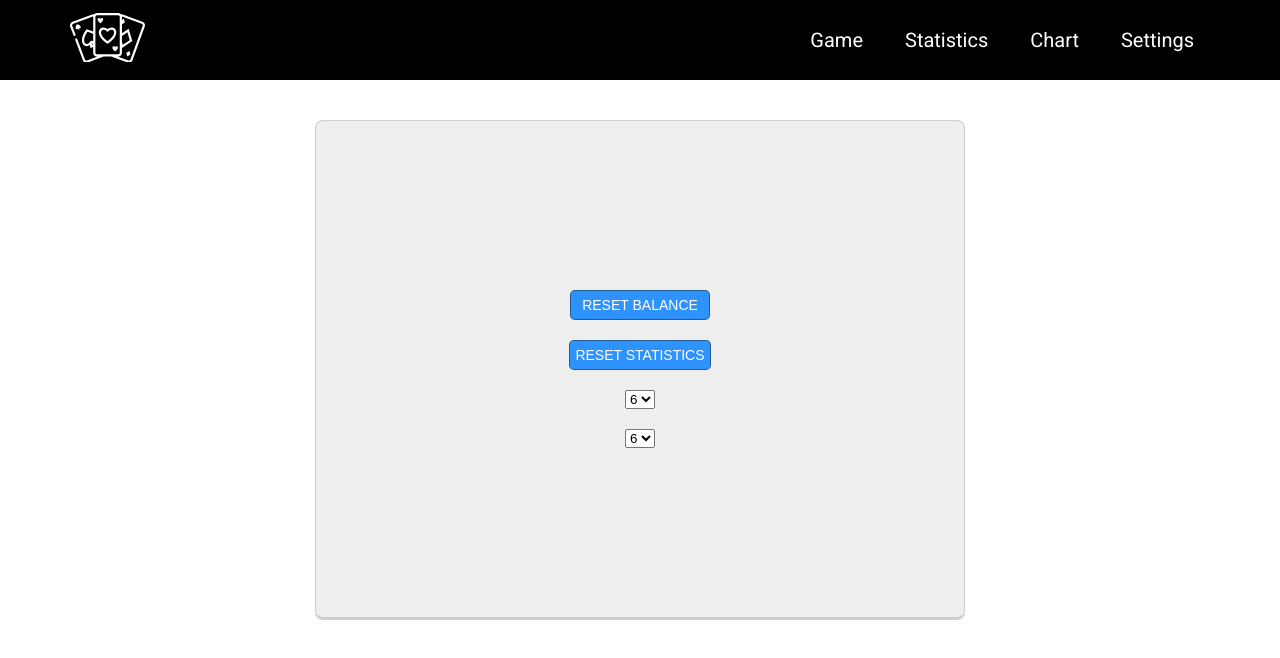
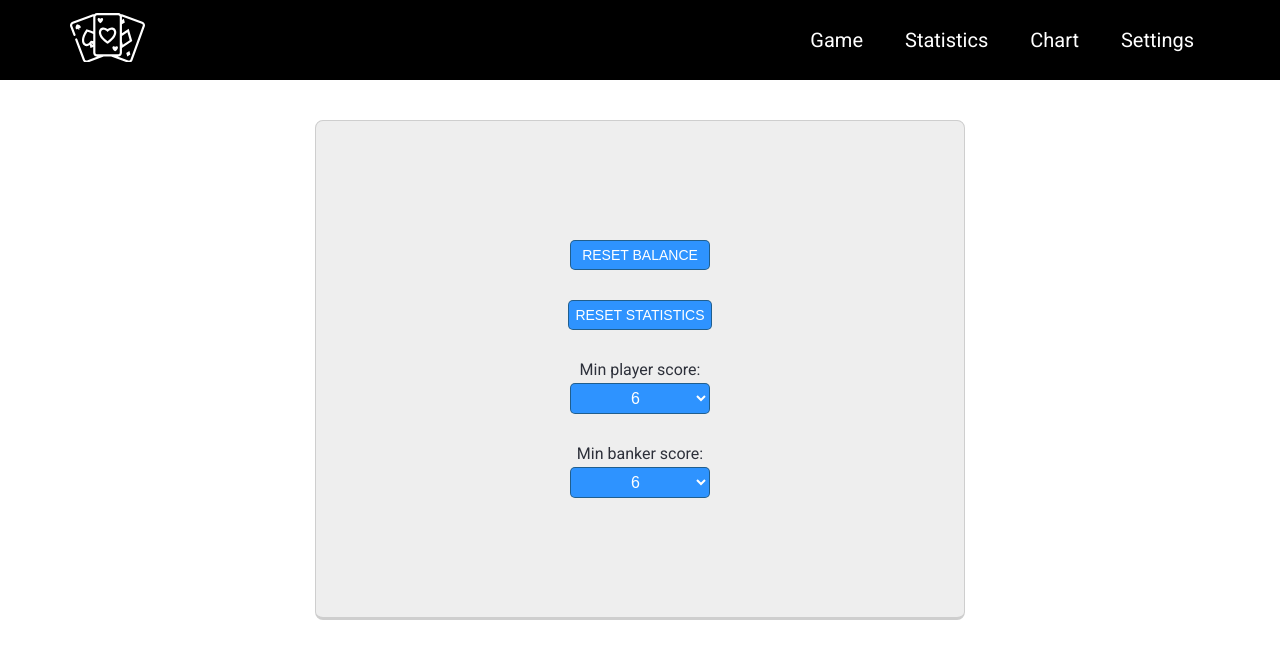
Before and after one commit to DmitriyFriz/baccarat-game, a React (Create React App) app: page /settings in a window 1280 px wide. Shown: the top 658 px of the page. Built offline with nearby package versions, Linux system fonts and the light colour scheme; what chartjs-plugin-zoom would draw is missing.

Commit message:
style: add style for select of settings

```diff
--- a/src/components/SettingsElements/SettingsElements.module.scss
+++ b/src/components/SettingsElements/SettingsElements.module.scss
@@ -3,7 +3,7 @@
   flex-direction: column;
   justify-content: center;
   align-items: center;
-  gap: 20px;
+  gap: 30px;
 
   max-width: 650px;
   width: 100%;
@@ -19,5 +19,39 @@
 }
 
 .resetButton {
+  padding: 6px;
   min-width: 140px;
 }
+
+.selectorContainer {
+  display: flex;
+  flex-direction: column;
+  justify-content: center;
+  align-items: center;
+  gap: 4px;
+}
+
+.selector {
+  display: block;
+
+  padding: 5px;
+  padding-left: 40%;
+
+  min-width: 140px;
+  min-height: 30px;
+
+  border-radius: 5px;
+  border: 1px solid #1125147a;
+  outline: none;
+
+  background-color: #2e93ff;
+  cursor: pointer;
+
+  font-size: 16px;
+  color: #fff;
+
+  &:hover {
+    transition: box-shadow 0.2s;
+    box-shadow: 0 0 7px #181c22;
+  }
+}
--- a/src/components/SettingsElements/SettingsElements.tsx
+++ b/src/components/SettingsElements/SettingsElements.tsx
@@ -44,18 +44,24 @@ export const SettingsElements = observer(() => {
       >
         reset statistics
       </button>
+      <div className={style.selectorContainer}>
+        <span>Min player score:</span>
         <Select
           data={minScore}
           onChange={handelChangePlayerMinScore}
           currentValue={gameStore.playerMinScore}
-        className="123"
+          className={style.selector}
         />
+      </div>
+      <div className={style.selectorContainer}>
+        <span>Min banker score:</span>
         <Select
           data={minScore}
           onChange={handelChangeBankerMinScore}
           currentValue={gameStore.bankerMinScore}
-        className="123"
+          className={style.selector}
         />
+      </div>
     </div>
   );
 });
```
Lines whose indentation alone changed are shown as unchanged.
